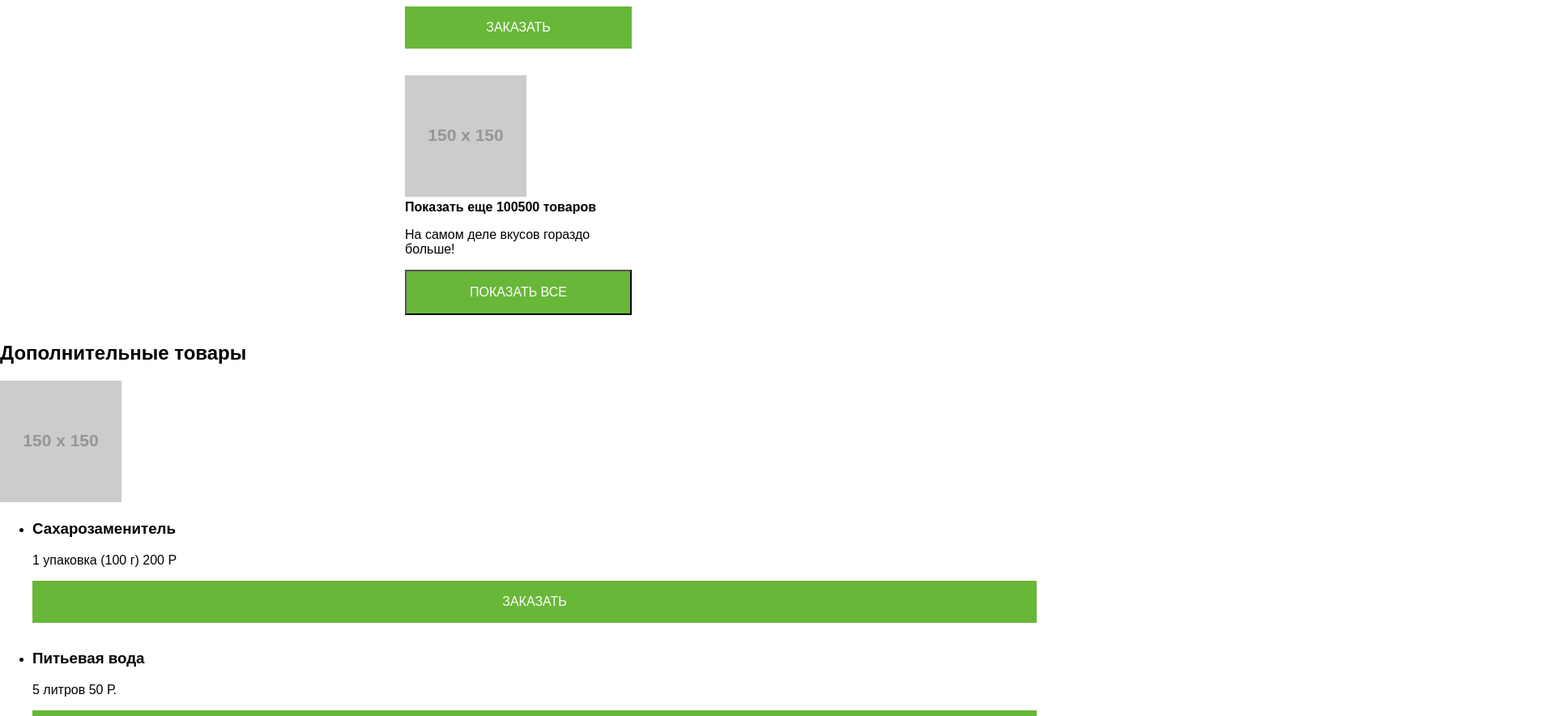
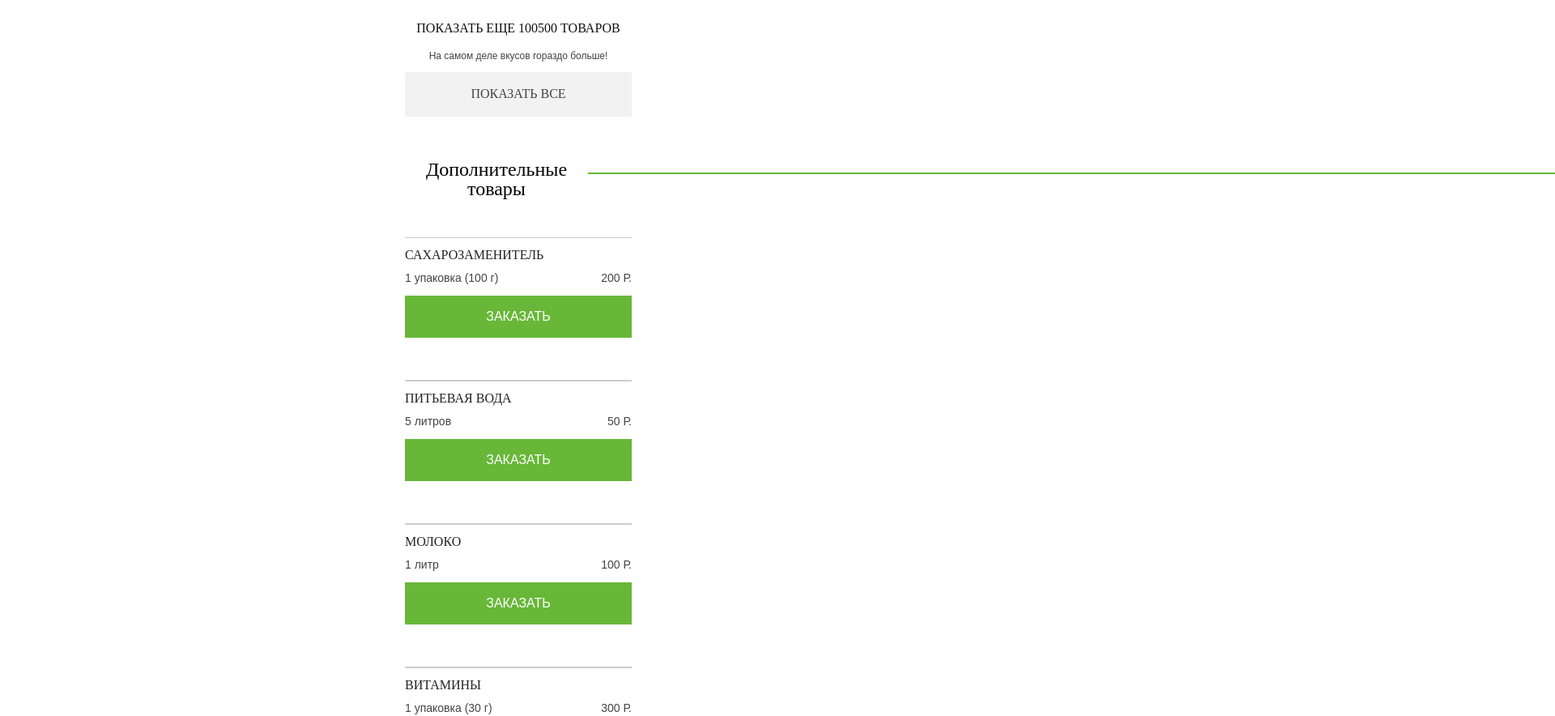
Before and after one commit to VladimirKrysin/Training_project, a website: page source/catalog.html in a window 1280 px wide. Shown: the part 1691-2575 px from the top of the page at 81% size, 1920 px wide, since content can reach past the window. Drawn offline with Linux system fonts and the light colour scheme; placeholder pictures from the web are drawn by us.

Commit message:
styled additional-products and gift blocks with changes in catalog html markup

```diff
--- a/source/catalog.html
+++ b/source/catalog.html
@@ -112,7 +112,8 @@
         <article class="products__card">
           <h3 class="products__card-name">Cat Energy PRO 1000 г</h3>
           <div class="products__card-img">
-            <img src="img/pro_fish-1000.png" width="84" height="100" alt="Продукт со вкусом рыбы Cat Enerdy 1000 грамм ">
+            <img src="img/pro_fish-1000.png" width="84" height="100"
+              alt="Продукт со вкусом рыбы Cat Enerdy 1000 грамм ">
           </div>
           <ul class="products__card-list">
             <li class="products__card-item">
@@ -202,56 +203,54 @@
           <span class="products__button-text">Заказать</span>
         </a>
         <div class="products__all">
-          <div class="products__all-img">
-            <img src="https://via.placeholder.com/150x150" alt="+">
-          </div>
-          <b class="products__all-text">Показать еще 100500 товаров</b>
-          <p class="products__all-note">На самом деле вкусов гораздо больше!</p>
-          <button class="button products__button products__button--to-all">
-            <span class="products__button-text">Показать все</span>
+          <h3 class="products__all-title">Показать еще 100500 товаров</h3>
+          <p class="products__all-text">На самом деле вкусов гораздо больше!</p>
+          <button class="products__button--to-all">
+            <span class="products__button-all-text">Показать все</span>
           </button>
         </div>
       </div>
     </section>
     <section class="additional-products">
-      <div class="additional-products__head-wrapper">
+      <div class="additional-products__wrapper">
         <h2 class="additional-products__title">Дополнительные товары</h2>
-        <img src="https://via.placeholder.com/150x150" alt="зеленая линия">
-      </div>
-      <div class="additional-products__wrapper">
         <ul class="additional-products__list">
           <li class="additional-products__item">
             <h3 class="additional-products__name">Сахарозаменитель</h3>
-            <p class="additional-products__text">1 упаковка (100 г)
-              <span class="additional-products__cost">200 Р</span>
-            </p>
+            <div class="additional-products__container">
+              <p class="additional-products__text">1 упаковка (100 г)</p>
+              <p class="additional-products__cost">200 Р.</p>
+            </div>
             <a class="products__button button" href="order.html">
               <span class="products__button-text">Заказать</span>
             </a>
           </li>
           <li class="additional-products__item">
             <h3 class="additional-products__name">Питьевая вода</h3>
-            <p class="additional-products__text">5 литров
-              <span class="additional-products__cost">50 Р.</span>
-            </p>
+            <div class="additional-products__container">
+              <p class="additional-products__text">5 литров</p>
+              <p class="additional-products__cost">50 Р.</p>
+            </div>
             <a class="products__button button" href="order.html">
               <span class="products__button-text">Заказать</span>
             </a>
           </li>
           <li class="additional-products__item">
             <h3 class="additional-products__name">Молоко</h3>
-            <p class="additional-products__text">1 литр
-              <span class="additional-products__cost">100 Р</span>
-            </p>
+            <div class="additional-products__container">
+              <p class="additional-products__text">1 литр</p>
+              <p class="additional-products__cost">100 Р.</p>
+            </div>
             <a class="products__button button" href="order.html">
               <span class="products__button-text">Заказать</span>
             </a>
           </li>
           <li class="additional-products__item">
             <h3 class="additional-products__name">Витамины</h3>
-            <p class="additional-products__text">1 упаковка (30 г)
-              <span class="additional-products__cost">300 Р</span>
-            </p>
+            <div class="additional-products__container">
+              <p class="additional-products__text">1 упаковка (30 г)</p>
+              <p class="additional-products__cost">300 Р.</p>
+            </div>
             <a class="products__button button" href="order.html">
               <span class="products__button-text">Заказать</span>
             </a>
@@ -261,11 +260,13 @@
     </section>
     <section class="gift">
       <div class="gift__wrapper">
-        <h2 class="visually-hidden">Подарок за покупки</h2>
-        <img class="gift__img" src="https://via.placeholder.com/150x150" alt="подарок">
-        <p class="gift__text">Закажите все
-          и получите чехол для
-          кота в подарок!</p>
+        <div class="gift__content">
+          <h2 class="visually-hidden">Подарок за покупки</h2>
+          <img class="gift__img" src="img/gift.svg" width="78" height="80" alt="подарок">
+          <p class="gift__text">Закажите все<br>
+            и получите чехол для
+            кота в подарок!</p>
+        </div>
       </div>
     </section>
     <section class="contacts">
--- a/source/sass/blocks/additional-products/additional-products.scss
+++ b/source/sass/blocks/additional-products/additional-products.scss
@@ -0,0 +1,89 @@
+.additional-products__wrapper {
+  width: 280px;
+  margin: 0 auto;
+  padding: 0;
+  padding-left: 20px;
+  padding-right: 20px;
+}
+
+.additional-products__title {
+  color: #000000;
+  text-align: center;
+  font-family: Oswald;
+  font-size: 24px;
+  font-style: normal;
+  font-weight: 400;
+  line-height: 24px;
+  margin-top: 28px;
+  margin-bottom: 48px;
+  width: 226px;
+  position: relative;
+
+  &::after {
+    content: "";
+    position: absolute;
+    background-color: #68B738;
+    width: 100vw;
+    height: 2px;
+    top: 16px;
+    z-index: -1;
+    left: 100%;
+  }
+}
+
+.additional-products__list {
+  list-style: none;
+  margin: 0px;
+  padding: 0px;
+}
+
+.additional-products__item {
+  display: flex;
+  flex-wrap: wrap;
+  flex-direction: column;
+  justify-content: space-between;
+  border-top: 1px solid #CDCDCD;
+  border-bottom: 1px solid #CDCDCD;
+  padding-top: 13px;
+  padding-bottom: 19px;
+}
+
+.additional-products__name {
+  color: #222222;
+  text-align: left;
+  font-family: Oswald;
+  font-size: 16px;
+  font-style: normal;
+  font-weight: 400;
+  line-height: 16px;
+  text-transform: uppercase;
+  margin: 0px;
+  margin-bottom: 13px;
+}
+
+.additional-products__container {
+  display: flex;
+  flex-wrap: wrap;
+  justify-content: space-between;
+  margin-bottom: 15px;
+}
+
+.additional-products__text {
+  color: #444444;
+  font-family: Arial;
+  font-size: 14px;
+  font-style: normal;
+  font-weight: 400;
+  line-height: 14px;
+  margin: 0px;
+}
+
+.additional-products__cost {
+  color:#444444;
+  font-family: Arial;
+  font-size: 14px;
+  font-style: normal;
+  font-weight: 400;
+  line-height: 14px;
+  margin: 0px;
+}
--- a/source/sass/blocks/gift/gift.scss
+++ b/source/sass/blocks/gift/gift.scss
@@ -0,0 +1,35 @@
+.gift {
+  margin-top: 39px;
+}
+
+.gift__wrapper {
+  width: 280px;
+  margin: 0px auto;
+  padding-left: 20px;
+  padding-right: 20px;
+  margin-bottom: 35px;
+}
+
+.gift__content {
+  display: flex;
+  flex-direction: column;
+  flex-wrap: wrap;
+  justify-content: center;
+  align-items: center;
+  padding-top: 58px;
+  padding-bottom: 43px;
+  background-image: url("../../../img/gift-mobile.png");
+}
+
+.gift__text {
+  color: #FFFFFF;
+  text-align: center;
+  font-family: Arial;
+  font-size: 16px;
+  font-weight: 400;
+  line-height: 20px;
+  margin: 0px;
+  margin-top: 48px;
+  padding-left: 58px;
+  padding-right: 61px;
+}
--- a/source/sass/blocks/products/products.scss
+++ b/source/sass/blocks/products/products.scss
@@ -56,7 +56,7 @@
 }
 
 .products__card-term {
-  color:#444444;
+  color: #444444;
   font-family: Arial;
   font-size: 12px;
   font-weight: 400;
@@ -64,7 +64,7 @@
 }
 
 .products__card-description {
-  color:#444444;
+  color: #444444;
   font-family: Arial;
   font-size: 12px;
   font-weight: 400;
@@ -76,5 +76,42 @@
   padding-top: 6px;
   padding-bottom: 6px;
   margin-bottom: 33px;
+}
 
+.products__all-title {
+  color: #111;
+  text-align: center;
+  font-family: Oswald;
+  font-size: 16px;
+  font-weight: 400;
+  line-height: 20px;
+  text-transform: uppercase;
 }
+
+.products__all-text {
+  color: #444444;
+  text-align: center;
+  font-family: Arial;
+  font-size: 12px;
+  font-weight: 400;
+  line-height: 16px;
+}
+
+.products__button--to-all {
+  background-color: #F2F2F2;
+  width: 100%;
+  padding-top: 20px;
+  padding-bottom: 20px;
+  margin-bottom: 25px;
+  border: none;
+}
+
+.products__button-all-text {
+  color:  #444444;
+  text-align: center;
+  font-family: Oswald;
+  font-size: 16px;
+  font-weight: 400;
+  line-height: 0px;
+  text-transform: uppercase;
+}
--- /dev/null
+++ b/source/sass/globals/global.scss
@@ -0,0 +1,12 @@
+.visually-hidden {
+  position: absolute;
+  width: 1px;
+  height: 1px;
+  margin: -1px;
+  border: 0;
+  padding: 0;
+  white-space: nowrap;
+  clip-path: inset(100%);
+  clip: rect(0 0 0 0);
+  overflow: hidden;
+}
```
Also changed, not shown: source/css/style.css, 1 other file.
